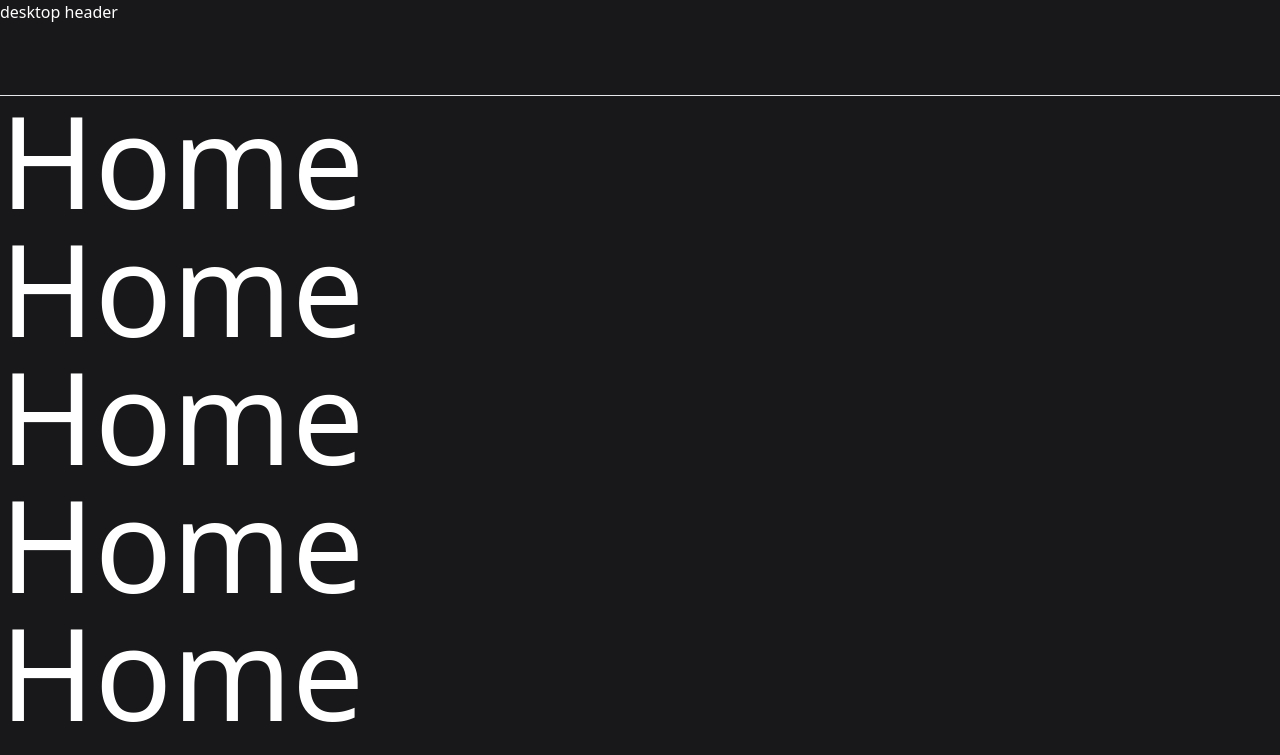
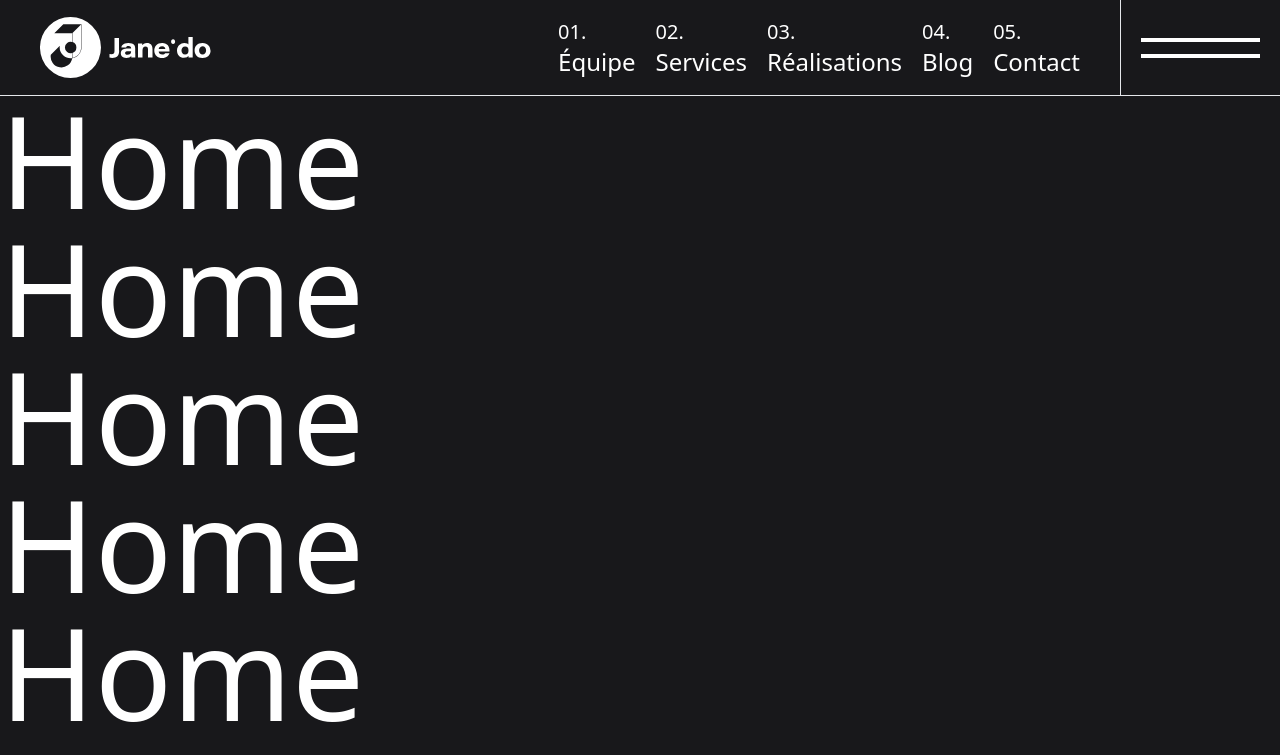
Before and after one commit to t-rosa/janedoagency.com, a Next.js app: page / in a window 1280 px wide. Shown: the top 755 px of the page. Built offline with nearby package versions, Linux system fonts and the light colour scheme; a web font is replaced by a local one.

Commit message:
Desktop Header

```diff
--- a/src/components/Header.tsx
+++ b/src/components/Header.tsx
@@ -1,16 +1,61 @@
 import clsx from 'clsx'
+import Link from 'next/link'
 import { Dispatch, SetStateAction } from 'react'
 import Logo from './Logo'
+import teamText from 'images/vinyl/text/equipe.svg'
+import servicesText from 'images/vinyl/text/services.svg'
+import achievementsText from 'images/vinyl/text/realisations.svg'
+import blogText from 'images/vinyl/text/blog.svg'
+import contactText from 'images/vinyl/text/contact.svg'
 
 interface Props {
   overlayIsOpen: boolean
   setOverlayIsOpen: Dispatch<SetStateAction<boolean>>
 }
 
+const MENU = [
+  {
+    id: 1,
+    label: 'équipe',
+    path: '/team',
+    vinylText: teamText,
+  },
+  {
+    id: 2,
+    label: 'services',
+    path: '/services',
+    vinylText: servicesText,
+  },
+  {
+    id: 3,
+    label: 'réalisations',
+    path: '/achievements',
+    vinylText: achievementsText,
+  },
+  {
+    id: 4,
+    label: 'blog',
+    path: '/blog',
+    vinylText: blogText,
+  },
+  {
+    id: 5,
+    label: 'contact',
+    path: '/contact',
+    vinylText: contactText,
+  },
+]
+
 function Mobile({ overlayIsOpen, setOverlayIsOpen }: Props) {
   return (
-    <div className='ml-3 flex h-full justify-between sm:hidden'>
-      <Logo withText />
+    <div className='ml-3 flex h-full justify-between lg:hidden'>
+      <nav className='flex items-center'>
+        <Link href='/'>
+          <a>
+            <Logo withText />
+          </a>
+        </Link>
+      </nav>
       <button
         onClick={() => setOverlayIsOpen(!overlayIsOpen)}
         className='grid w-36 place-items-center border-l'
@@ -18,13 +63,13 @@ function Mobile({ overlayIsOpen, setOverlayIsOpen }: Props) {
         <div
           className={clsx(
             overlayIsOpen ? 'translate-y-4' : '-translate-y-2',
-            'col-[1/2] row-[1/2] h-1 w-11/12 bg-white duration-500'
+            'col-[1/2] row-[1/2] h-1 w-9/12 bg-white duration-500'
           )}
         />
         <div
           className={clsx(
             overlayIsOpen ? '-translate-y-4' : 'translate-y-2',
-            'col-[1/2] row-[1/2] h-1 w-11/12 bg-white duration-500'
+            'col-[1/2] row-[1/2] h-1 w-9/12 bg-white duration-500'
           )}
         />
       </button>
@@ -32,12 +77,47 @@ function Mobile({ overlayIsOpen, setOverlayIsOpen }: Props) {
   )
 }
 
-function Tablet({ overlayIsOpen, setOverlayIsOpen }: Props) {
-  return <div className='hidden sm:block xl:hidden'>tablet header</div>
-}
-
 function Desktop({ overlayIsOpen, setOverlayIsOpen }: Props) {
-  return <div className='hidden xl:block'>desktop header</div>
+  return (
+    <div className='ml-10 hidden h-full grid-cols-[auto_10rem] gap-10 lg:grid'>
+      <nav className='col-[1/2] flex items-center justify-between'>
+        <Link href='/'>
+          <a>
+            <Logo withText />
+          </a>
+        </Link>
+        <ul className='flex gap-5 '>
+          {MENU.map((item) => (
+            <li key={item.id}>
+              <Link href={item.path}>
+                <a className='relative before:absolute before:bottom-0 before:h-[1px] before:w-0 before:bg-hover before:duration-500 hover:text-hover before:hover:w-full'>
+                  <div className='text-xl font-light'>0{item.id}.</div>
+                  <div className='font-display text-2xl capitalize'>{item.label}</div>
+                </a>
+              </Link>
+            </li>
+          ))}
+        </ul>
+      </nav>
+      <button
+        onClick={() => setOverlayIsOpen(!overlayIsOpen)}
+        className='col-[2/3] grid place-items-center border-l'
+      >
+        <div
+          className={clsx(
+            overlayIsOpen ? 'translate-y-4' : '-translate-y-2',
+            'col-[1/2] row-[1/2] h-1 w-9/12 bg-white duration-500'
+          )}
+        />
+        <div
+          className={clsx(
+            overlayIsOpen ? '-translate-y-4' : 'translate-y-2',
+            'col-[1/2] row-[1/2] h-1 w-9/12 bg-white duration-500'
+          )}
+        />
+      </button>
+    </div>
+  )
 }
 
 function Header({ overlayIsOpen, setOverlayIsOpen }: Props) {
@@ -49,7 +129,6 @@ function Header({ overlayIsOpen, setOverlayIsOpen }: Props) {
       )}
     >
       <Mobile overlayIsOpen={overlayIsOpen} setOverlayIsOpen={setOverlayIsOpen} />
-      <Tablet overlayIsOpen={overlayIsOpen} setOverlayIsOpen={setOverlayIsOpen} />
       <Desktop overlayIsOpen={overlayIsOpen} setOverlayIsOpen={setOverlayIsOpen} />
     </header>
   )
```
